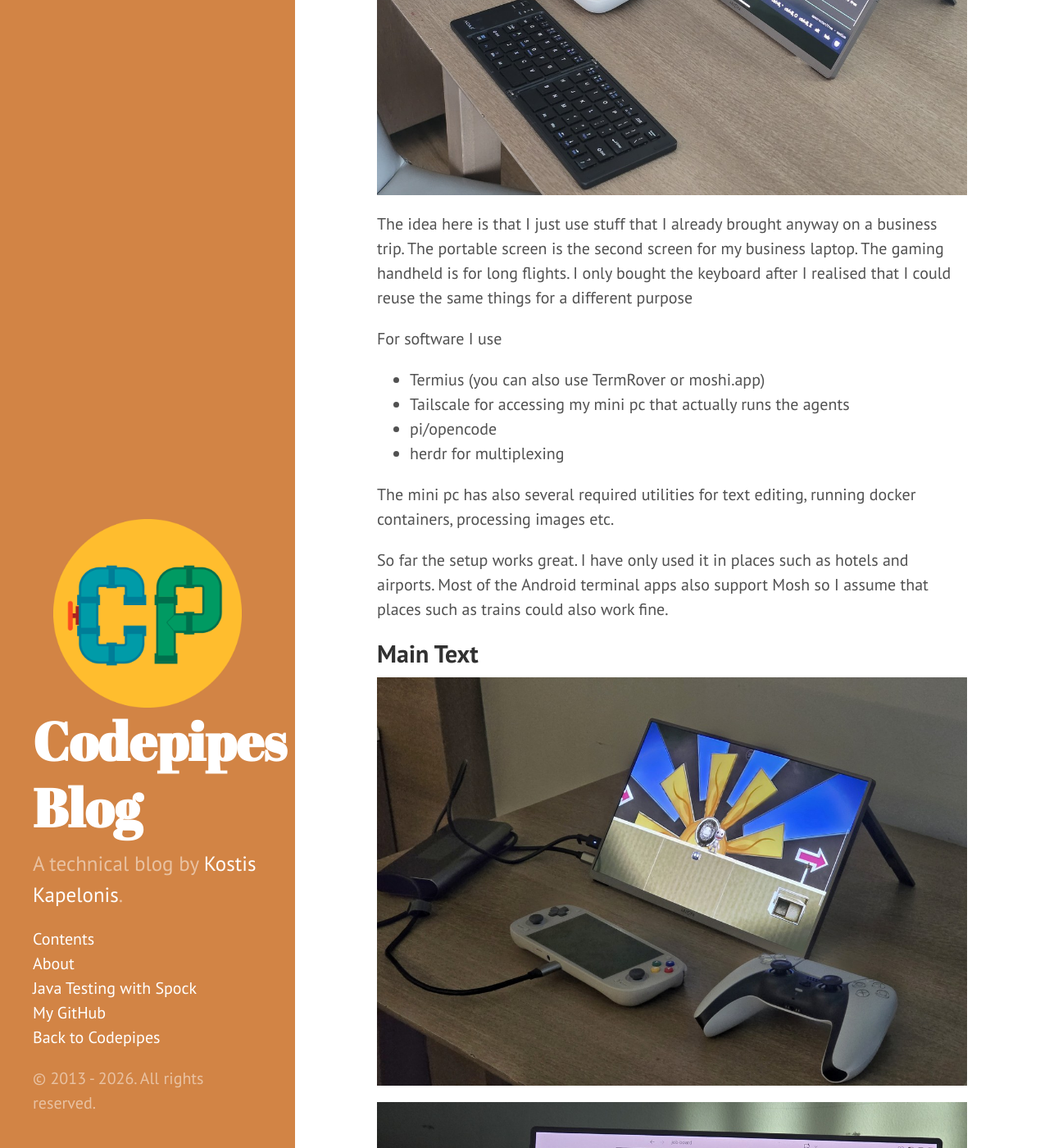
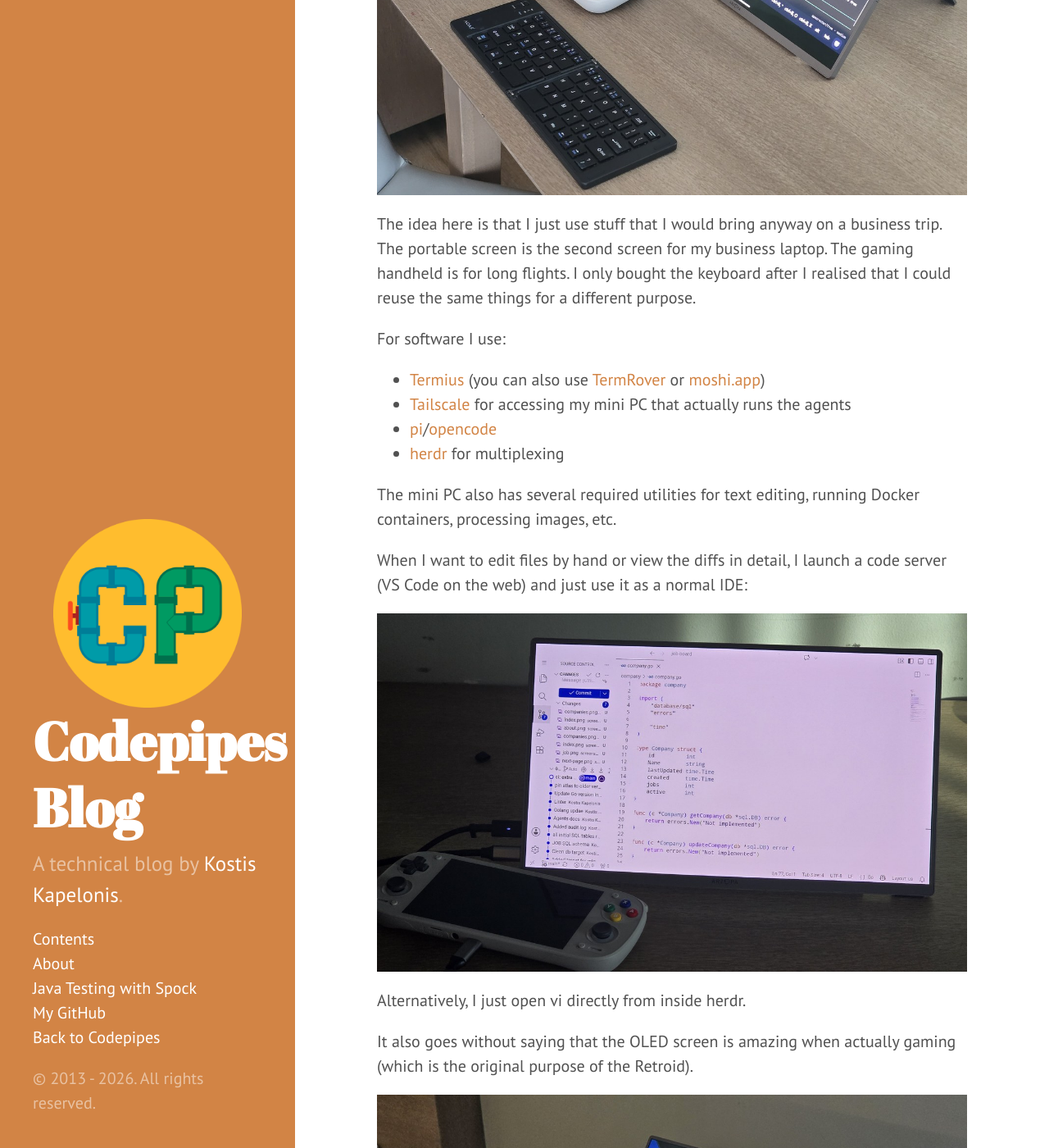
Before and after one commit to kkapelon/codepipes-blog, a Jekyll site: the page built from _posts/2026-11-08-ai-agents-handheld.md, in a window 1280 px wide and 1400 px high, scrolled down 1432 px. Shown: the whole window at 82% size. Built offline with Jekyll 4.4.1, drawn with Linux system fonts in a browser that asks for light colours; some of the changed text lies outside the part shown.

Commit message:
finished main text for ai article
Signed-off-by: Kostis Kapelonis <kkapelon@gmail.com>

```diff
--- a/_posts/2026-11-08-ai-agents-handheld.md
+++ b/_posts/2026-11-08-ai-agents-handheld.md
@@ -9,43 +9,45 @@ category: llms
 Everybody talks about how they control their AI agents from their mobile phone. This is great.
 But did you know that I use my gaming handheld for my personal agents during business trips?
 
-At the heart of the setup is an android gaming device that is normally aimed at gaming emulators.
-It is the Retroid Pocket 5 that combines a small 1920x1080 OLED screen with built-in gamepad.
+At the heart of the setup is an Android gaming device that is normally aimed at running gaming emulators.
+It is the [Retroid Pocket 5](https://www.goretroid.com/products/retroid-pocket-5-handheld), which combines a small 1920x1080 OLED screen with a built-in gamepad.
 
 ![Retroid Pocket 5 handheld](../../assets/ai-agents-handheld/retroid-pocket5.jpg)
 
-It is essentially an android phone which means that you can install standard android applications.
+It is essentially an Android phone, which means that you can install standard Android applications.
 
-The setup is the following
+The setup is as follows:
 
 * Retroid Pocket 5 (about $250)
-* Arzopa A3C OLED portable screen 13inch ($130)
-* Powerbank or charger
+* [Arzopa A3C](https://www.arzopa.com/products/arzopa-a3c-pro-13-3-oled-portable-monitor-400-nit-bright-ultra-thin) OLED portable screen, 13-inch ($130)
+* Power bank or charger
 * Portable foldable keyboard ($20)
 
 ![Herdr app for controlling AI agents](../../assets/ai-agents-handheld/herdr.jpeg)
 
-The idea here is that I just use stuff that I already brought anyway on a business trip. The portable
+The idea here is that I just use stuff that I would bring anyway on a business trip. The portable
 screen is the second screen for my business laptop. The gaming handheld is for long flights. I only bought
-the keyboard after I realised that I could reuse the same things for a different purpose
+the keyboard after I realised that I could reuse the same things for a different purpose.
 
-For software I use
+For software I use:
 
-* Termius (you can also use TermRover or moshi.app)
-* Tailscale for accessing my mini pc that actually runs the agents
-* pi/opencode
-* herdr for multiplexing
+* [Termius](https://termius.com/) (you can also use [TermRover](https://termrover.sh/) or [moshi.app](https://getmoshi.app/))
+* [Tailscale](https://tailscale.com/) for accessing my mini PC that actually runs the agents
+* [pi](https://pi.dev/)/[opencode](https://opencode.ai/)
+* [herdr](https://herdr.dev/) for multiplexing
 
-The mini pc has also several required utilities for text editing, running docker containers, processing images etc.
-
-So far the setup works great. I have only used it in places such as hotels and airports. Most of the Android terminal apps also support Mosh so I assume that places such as trains could also work fine.
+The mini PC also has several required utilities for text editing, running Docker containers, processing images, etc.
 
 
+When I want to edit files by hand or view the diffs in detail, I launch a code server (VS Code on the web) and just use it as a normal IDE:
 
+![VS Code server running on the handheld](../../assets/ai-agents-handheld/codeserver.jpeg)
 
-## Main Text
+Alternatively, I just open vi directly from inside herdr.
 
+It also goes without saying that the OLED screen is amazing when actually gaming (which is the original purpose of the Retroid).
 
 ![Gaming on the Retroid Pocket](../../assets/ai-agents-handheld/retroid-gaming.jpeg)
 
-![VS Code server running on the handheld](../../assets/ai-agents-handheld/codeserver.jpeg)
+
+So far the setup works great. I have only used it in places such as hotels and airports. Most of the Android terminal apps also support [Mosh](https://mosh.org/) so I assume that places such as trains could also work fine.
```
